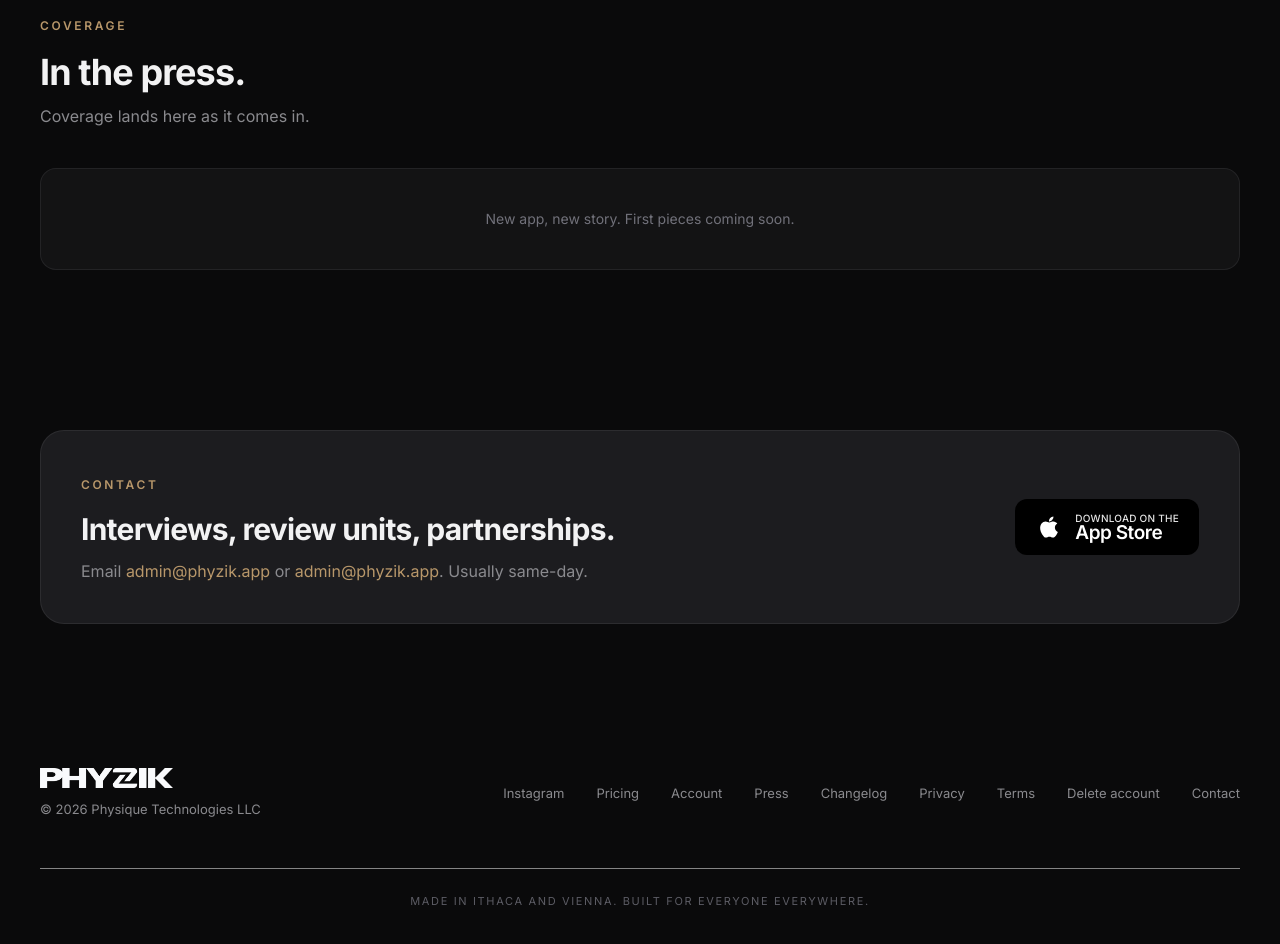
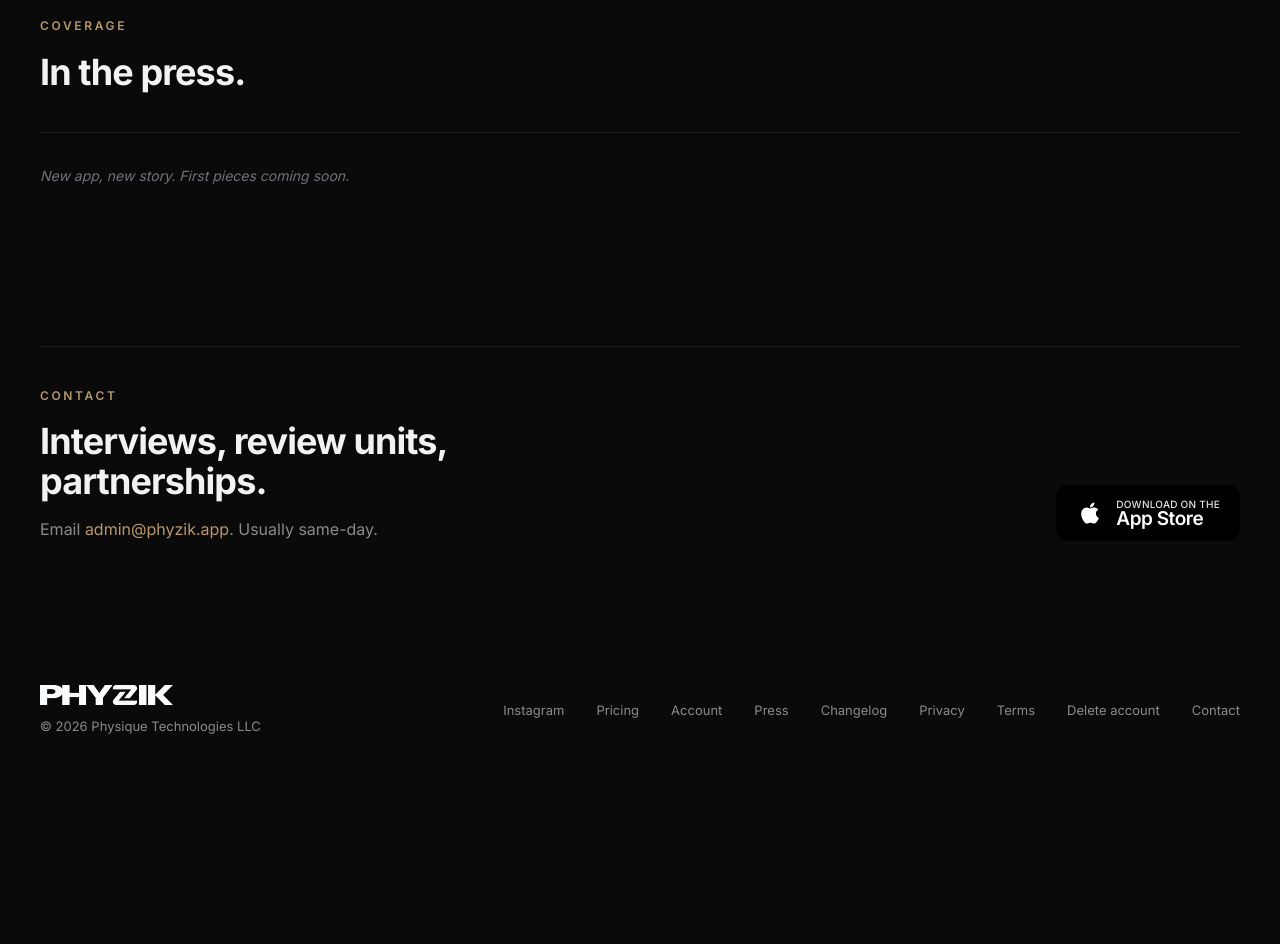
Before and after one commit to caylubsuh/phyzik.app, a Next.js app: page /press in a window 1280 px wide. Shown: the part 3760-4704 px from the top of the page. After the commit the page ends 4561 px from the top, so only its background shows below. Built offline with nearby package versions, Linux system fonts and the light colour scheme.

Commit message:
Strip card boundaries from press; drop Ithaca/Vienna footer; new tagline + description

```diff
--- a/app/press/page.tsx
+++ b/app/press/page.tsx
@@ -224,33 +224,23 @@
             <h2 className="mt-4 text-3xl font-bold tracking-tight text-text-primary md:text-4xl">
               In the press.
             </h2>
-            <p className="mt-3 max-w-2xl text-text-secondary">
-              Coverage lands here as it comes in.
-            </p>
           </FadeUp>
-          <div className="mt-10 rounded-2xl border border-border bg-bg-high/50 p-10 text-center">
-            <p className="text-sm text-text-tertiary">
+          <div className="mt-10 border-t border-border pt-8">
+            <p className="text-[14px] italic text-text-tertiary">
               New app, new story. First pieces coming soon.
             </p>
           </div>
         </Section>
 
         <Section spacing="medium">
-          <div className="flex flex-col items-start gap-6 rounded-3xl border border-border bg-bg-high p-10 md:flex-row md:items-center md:justify-between">
-            <div className="max-w-xl">
+          <div className="flex flex-col items-start gap-10 border-t border-border pt-10 md:flex-row md:items-end md:justify-between md:gap-12">
+            <div className="flex max-w-xl flex-col gap-4">
               <Pill>CONTACT</Pill>
-              <h2 className="mt-4 text-2xl font-bold tracking-tight text-text-primary md:text-3xl">
+              <h2 className="text-3xl font-bold tracking-tight text-text-primary md:text-4xl">
                 Interviews, review units, partnerships.
               </h2>
-              <p className="mt-3 text-text-secondary">
+              <p className="text-text-secondary">
                 Email{' '}
-                <a
-                  href="mailto:admin@phyzik.app"
-                  className="text-accent underline-offset-4 hover:underline"
-                >
-                  admin@phyzik.app
-                </a>{' '}
-                or{' '}
                 <a
                   href="mailto:admin@phyzik.app"
                   className="text-accent underline-offset-4 hover:underline"
--- a/components/footer/Footer.tsx
+++ b/components/footer/Footer.tsx
@@ -86,11 +86,6 @@
           </nav>
         </div>
 
-        <div className="mt-12 border-t border-border/50 pt-6">
-          <p className="text-center text-[11px] uppercase tracking-[0.15em] text-text-tertiary/80">
-            Made in Ithaca and Vienna. Built for everyone everywhere.
-          </p>
-        </div>
       </Container>
     </footer>
   )
--- a/lib/constants.ts
+++ b/lib/constants.ts
@@ -7,9 +7,8 @@
 export const BRAND = {
   name: 'PHYZIK',
   legalName: 'Physique Technologies LLC',
-  tagline: 'The training platform built for lifters.',
-  description:
-    'Structured programs. Automatic progressive overload. A social feed where every post is a real workout.',
+  tagline: 'Train. Track. Compete.',
+  description: 'The social training app built for lifters.',
 } as const
 
 export const STATS = [
```
